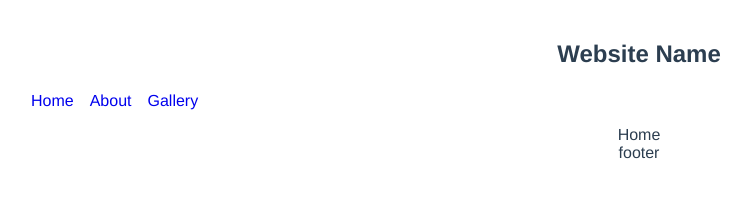
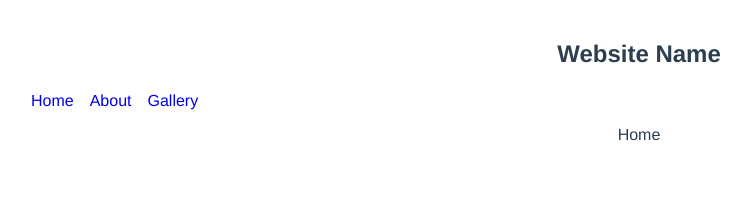
Before and after one commit to eandy5000/vue-website, a Vue app: page / in a window 1280 px wide. Shown: the top 213 px of the page, without its empty margins (1-752 px from the left). Built offline with nearby package versions, Linux system fonts and the light colour scheme.

Commit message:
made the footer sticky

```diff
--- a/src/App.vue
+++ b/src/App.vue
@@ -1,7 +1,7 @@
 <template>
   <div id="app">
   <nav-bar></nav-bar>
-    <router-view></router-view>
+    <router-view class="view"></router-view>
     <footer-tag></footer-tag>
   </div>
 </template>
@@ -28,5 +28,11 @@
   -moz-osx-font-smoothing: grayscale;
   text-align: center;
   color: #2c3e50;
+  display: flex;
+  flex-direction: column;
+  min-height: 100vh;
+}
+.view {
+  flex: 1 0 auto;
 }
 </style>
```
